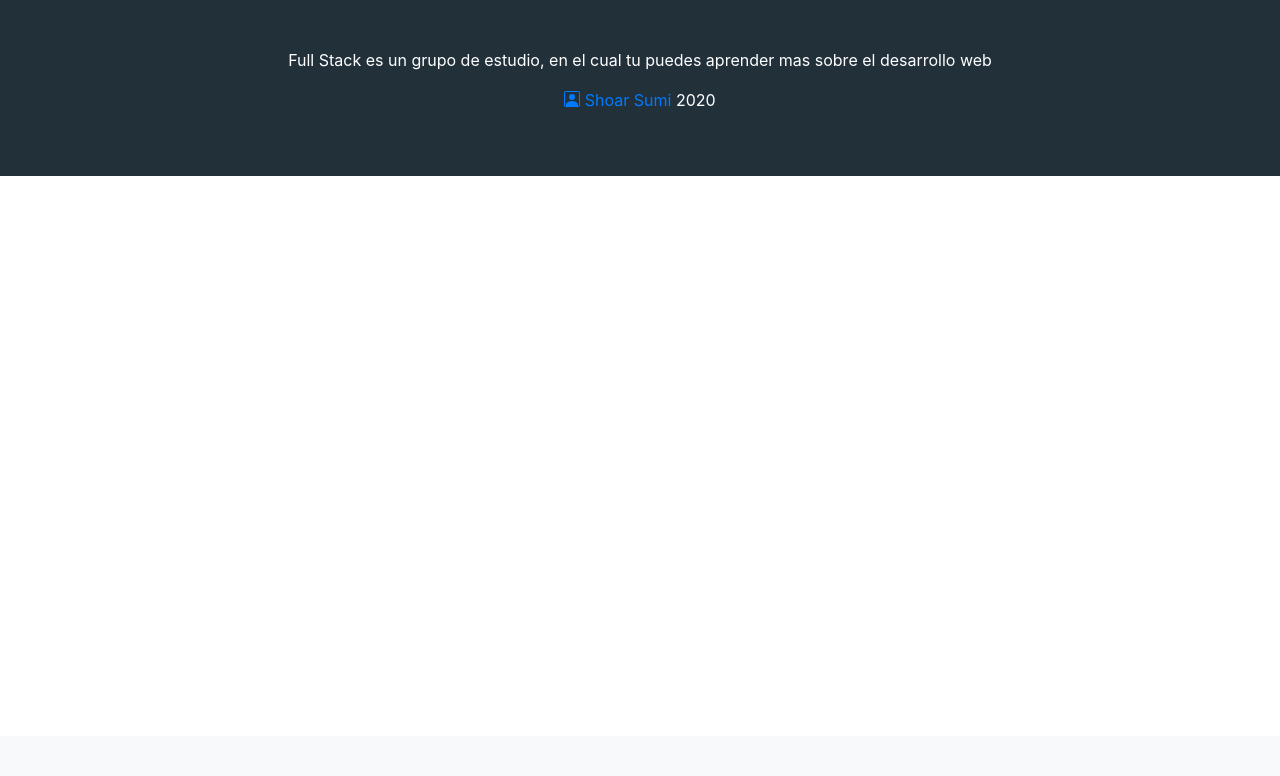
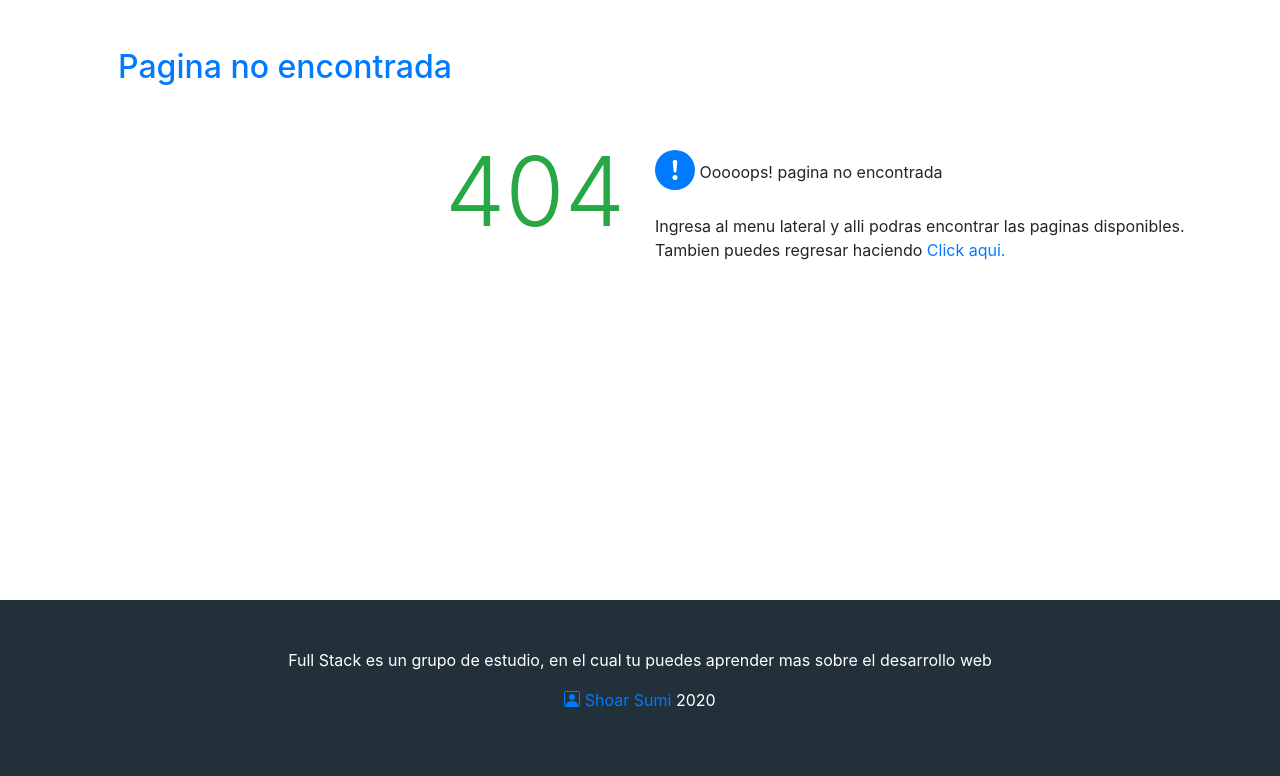
Before and after one commit to ShoarSumi/FullStackComunity, a PHP site: page /modulos in a window 1280 px wide. Shown: the part 64-840 px from the top of the page. Before the commit the page ends 240 px from the top, so only its background shows below. Run offline with PHP 8.4, Linux system fonts and the light colour scheme.

Commit message:
anhadiendo modulo error 404

```diff
--- a/view/css/fullstack.css
+++ b/view/css/fullstack.css
@@ -20,6 +20,11 @@
         .pie-pagina{
             background-color: #22303a;
         }
+        .error{
+            height: 75vh;
+            width: 100%;
+
+        }
         @media (max-width: 767px) {
             .parrafo{
             text-align: center;
--- /dev/null
+++ b/view/modulos/404.php
@@ -0,0 +1,25 @@
+<div class="error">
+    <div class="container">
+        <div class="row">
+            <h2 class="text-primary m-5">
+                Pagina no encontrada
+            </h2>
+            <div class="col-12">
+                <div class="row">
+                <div class="col-12 col-md-6 text-success display-1 text-right">404</div>
+
+                <div class="col-12 col-md-6">
+                    <div class="col-12 p-0 my-3">
+                    <svg class="bi bi-exclamation-circle-fill text-primary h1" width="1em" height="1em" viewBox="0 0 16 16" fill="currentColor" xmlns="http://www.w3.org/2000/svg"><path fill-rule="evenodd" d="M16 8A8 8 0 110 8a8 8 0 0116 0zM8 4a.905.905 0 00-.9.995l.35 3.507a.552.552 0 001.1 0l.35-3.507A.905.905 0 008 4zm.002 6a1 1 0 100 2 1 1 0 000-2z" clip-rule="evenodd"/>
+                    </svg> Ooooops! pagina no encontrada</div>
+
+                        <p class="parrafo">
+                            Ingresa al menu lateral y alli podras encontrar las paginas disponibles.
+                            Tambien puedes regresar haciendo <a href="inicio"> Click aqui.</a>
+                        </p>
+                    </div>
+                </div>
+            </div>
+        </div>
+    </div>
+</div>
--- a/view/plantilla.php
+++ b/view/plantilla.php
@@ -20,6 +20,8 @@
         if(isset($_GET["ruta"])){
             if($_GET["ruta"]=="inicio" ||  $_GET["ruta"]=="blog"){
                 include "modulos/".$_GET["ruta"].".php";
+            }else{
+                include 'modulos/404.php';
             }
         }else{
             include 'modulos/inicio.php';
```
